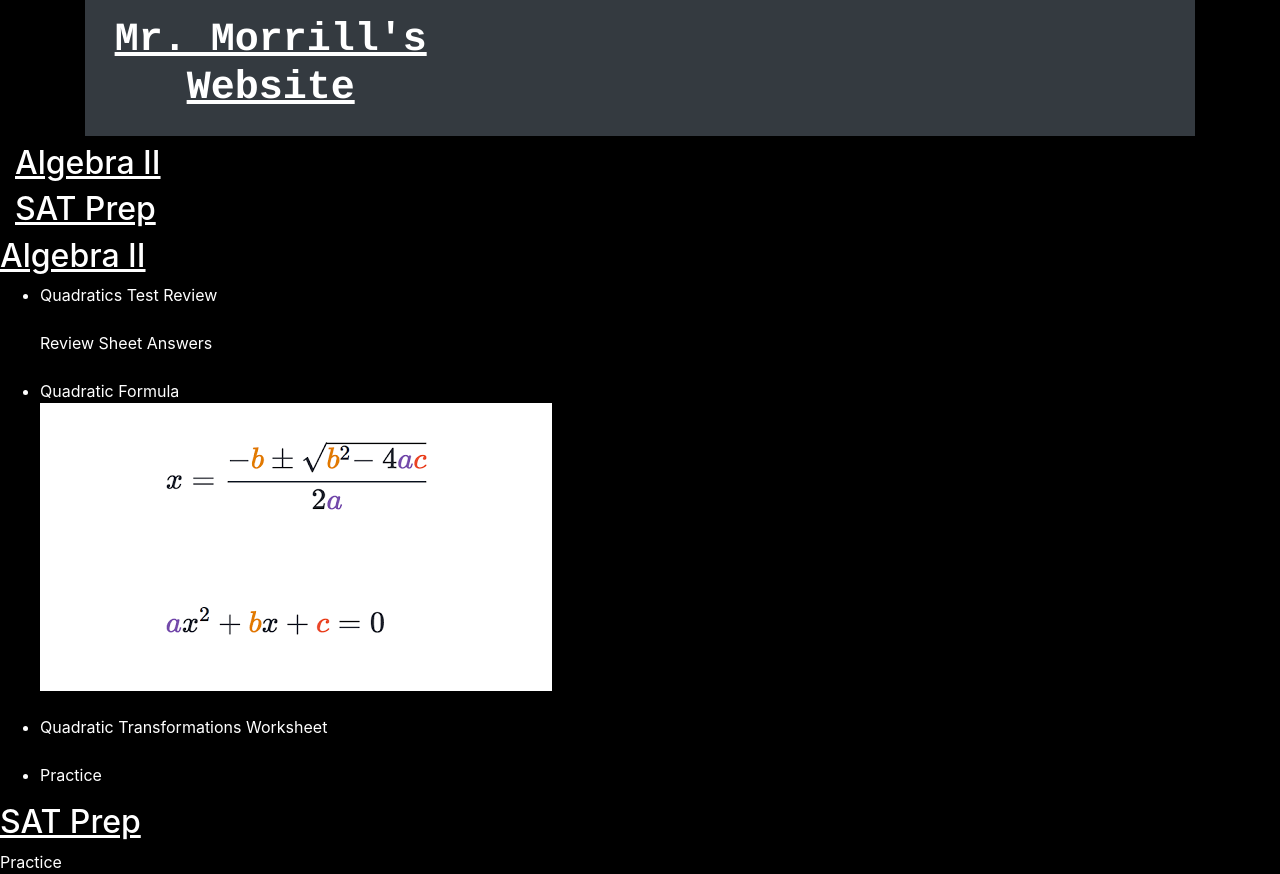
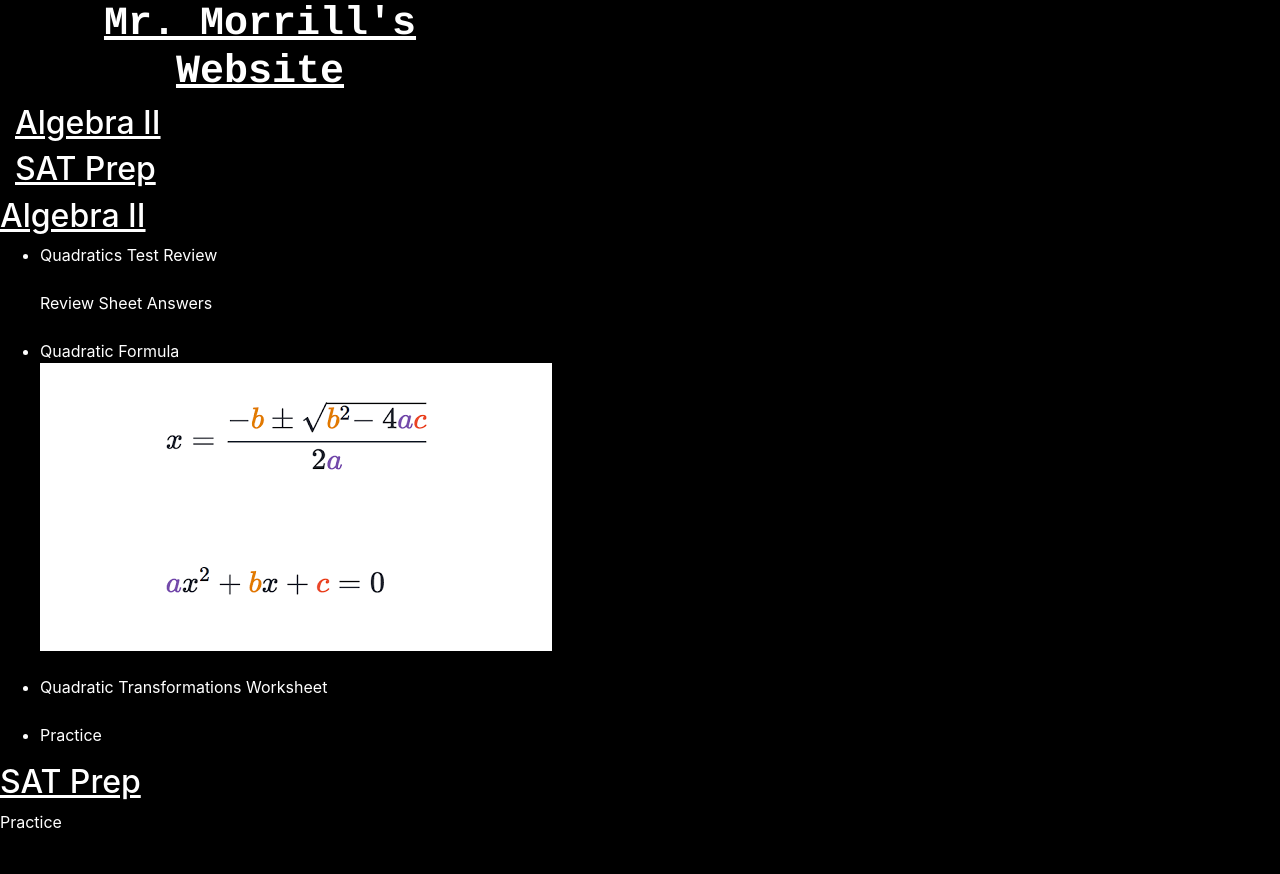
Before and after one commit to cmorrill421/cmorrill421.github.io, a plain HTML site: page index.html in a window 1280 px wide. After the commit the page ends 834 px from the top, so only its background shows below. Drawn offline with nearby package versions, Linux system fonts and the light colour scheme.

Commit message:
Update index.html

```diff
--- a/index.html
+++ b/index.html
@@ -10,11 +10,9 @@
 </head>
 
 <header class="container">
-  <div class="p-3 mb-2 bg-dark text-white">
     <div class ="row">
       <h1 class="col-sm-4" style="font-family:courier; text-align:center;"><b><u>Mr. Morrill's Website</u></b></h1>
     </div>
-  </div>
 </header>
 
 <body>
```
